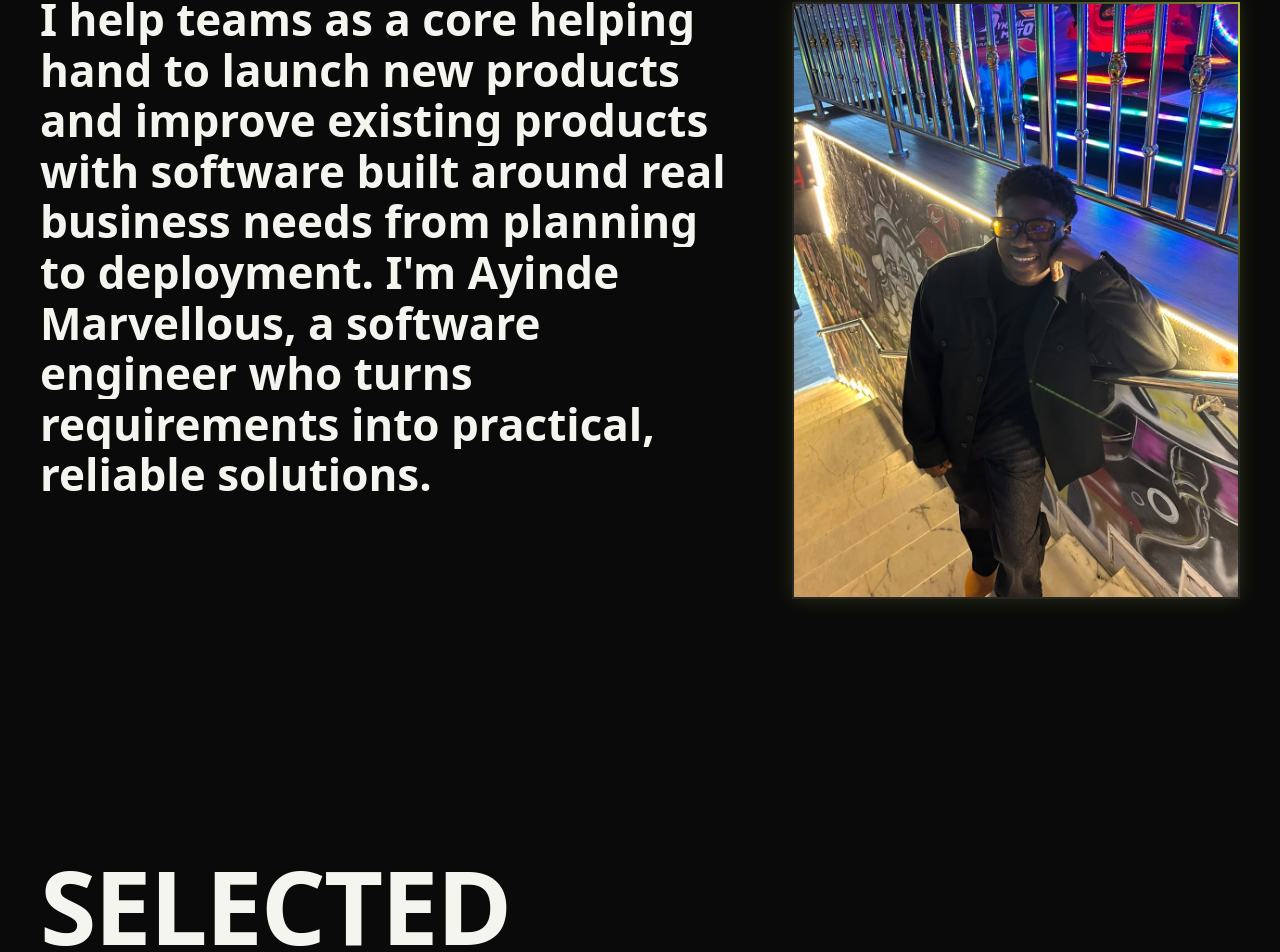
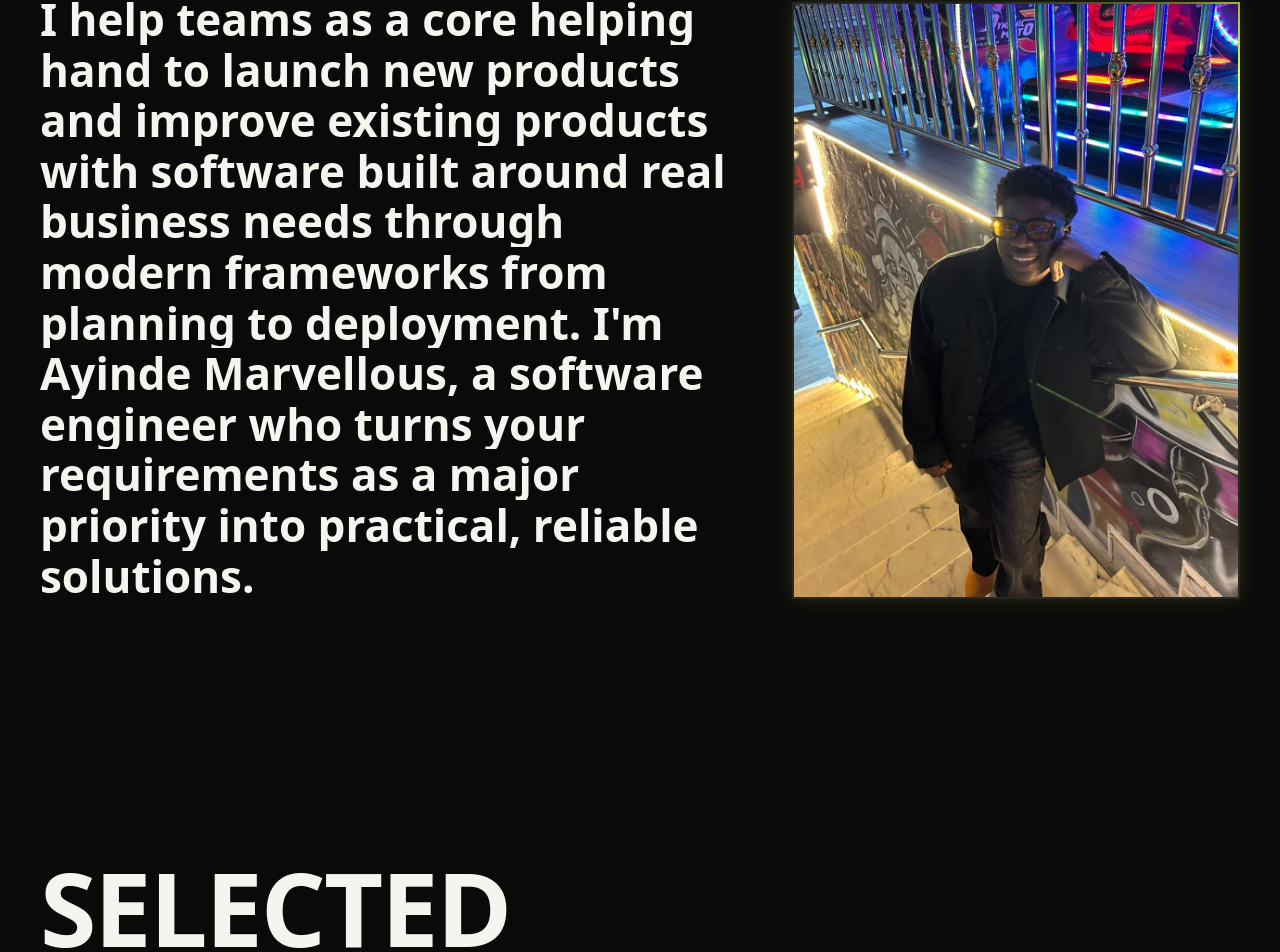
Before and after one commit to MINDY-BOSS/Portfolio-site, a Next.js app: page / in a window 1280 px wide. Shown: the part 1058-2010 px from the top of the page. Built offline with nearby package versions, Linux system fonts and the light colour scheme; a web font is replaced by a local one.

Commit message:
about desc

```diff
--- a/data/site.ts
+++ b/data/site.ts
@@ -13,7 +13,7 @@ export const site = {
   status: "Open to internships & work",
   // 2–3 sentence about blurb, in your voice
   about:
-    "I help teams as a core helping hand to launch new products and improve existing products with software built around real business needs from planning to deployment.\n\nI'm Ayinde Marvellous, a software engineer who turns requirements into practical, reliable solutions.",
+    "I help teams as a core helping hand to launch new products and improve existing products with software built around real business needs through modern frameworks from planning to deployment.\n\nI'm Ayinde Marvellous, a software engineer who turns your requirements as a major priority into practical, reliable solutions.",
   // SEO / OG description
   description:
     "Software engineer building fast, tactile, design-led product interfaces. Portfolio, selected work, and ways to get in touch.",
```
